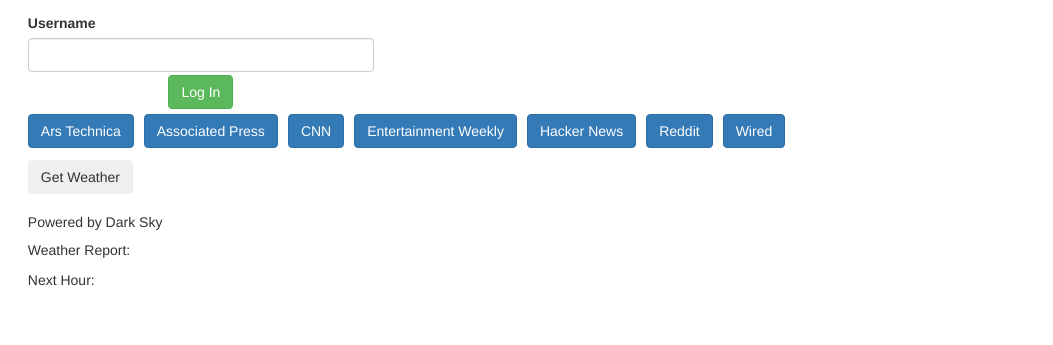
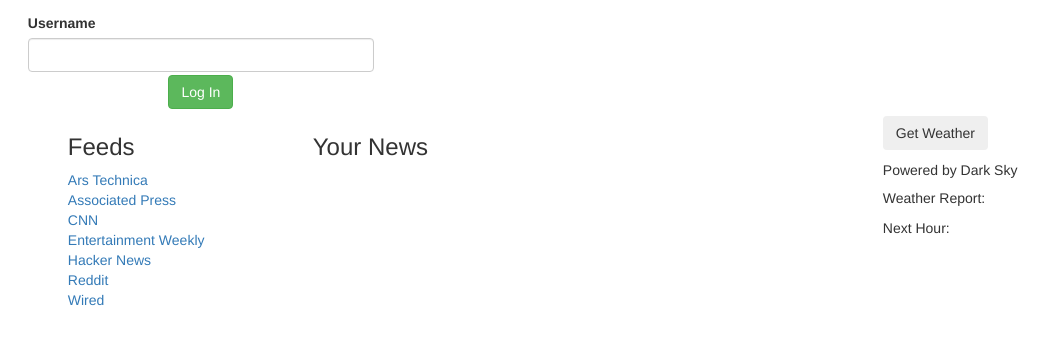
Before and after one commit to mchlltt/Your-Today-Dashboard, a PHP site: page / in a window 1280 px wide. Shown: the top 345 px of the page, without its empty margins (0-1053 px from the left). Run offline with PHP 8.4, Linux system fonts and the light colour scheme; some libraries are stand-ins or nearby versions.

Commit message:
restyled

```diff
--- a/assets/css/style.css
+++ b/assets/css/style.css
@@ -30,11 +30,10 @@ body {
 	display: none;
 }
 
-.buttons {
-	margin-left: -5px;
-	margin-right: -5px;
+.list-style {
+	list-style: none;
 }
 
-.btnSource {
-	margin: 0 5px;
+.well {
+	align-items: stretch;
 }
--- a/assets/javascript/news.js
+++ b/assets/javascript/news.js
@@ -27,12 +27,14 @@ $(document).ready(function () {
 
     function makeButtons() {
         for (var i = 0; i < newsSource.length; i++) {
-            var a = $('<button>').attr({
-                'class': 'btnSource btn btn-primary',
+            var b = $('<li>').addClass('');
+            var a = $('<a>').attr({
+                'class': 'btnSource',
                 'data-index': i
             });
             a.html(newsSource[i].source);
-            $('.buttons').append(a);
+            b.append(a);
+            $('.buttons').append(b);
         }
     }
     var sourceIndex;
@@ -40,26 +42,29 @@ $(document).ready(function () {
     function buttonClick() {
         $(document).on('click', '.btnSource', function () {
             sourceIndex = $(this).data('index');
+            $('.article').empty();
+            $('.article').html('Loading...');
             getNews();
         });
     }
+
     function getNews() {
         qurl = newsSource[sourceIndex].url;
         $.ajax({
             url: qurl,
             method: 'GET'
         }).done(function (data) {
-            console.log(data);
             $('.article').empty();
+            // var d = $('<div class="well col-md-12 col-sm-12 col-xs-12">');
             for (var i = 0; i < 3; i++) {
-                var d = $('<div class="well col-md-4 col-sm-4 col-xs-4">');
+                var f = $('<div class="well col-md-12 col-sm-12 col-xs-12">');
                 var a = $('<h3>').html(data.articles[i].title);
                 var b = $('<p>').html(data.articles[i].description);
                 var c = $('<img src="' + data.articles[i].urlToImage + '"/>');
                 var e = $('<a href="' + data.articles[i].url + '" target="blank"></a>').html('Read more');
                 c.addClass('img-responsive img-rounded mx-auto');
-                d.append(a, b, e, c);
-                $('.article').append(d);
+                f.append(a, b, e, c);
+                $('.article').append(f);
             }
         });
     }
--- a/index.html
+++ b/index.html
@@ -56,11 +56,17 @@
         </div>
     </div>
     <div class="container row">
-        <div class="buttons col-md-12"></div>
-        <div class="article col-md-12"></div>
-    </div>
-    <div class="container row">
-        <div class="col-xs-12">
+        <div class="col-md-3">
+            <ul class="list-style">
+                <li><h3>Feeds</h3></li>
+            </ul>
+            <ul class="buttons list-style"></ul>
+        </div>
+        <div class="col-md-6">
+            <h3>Your News</h3>
+            <div class="article"></div>
+        </div>
+        <div class="col-xs-3">
             <button id="weather-button" class="btn" type="submit">Get Weather</button>
             <h5>Powered by Dark Sky</h5>
             <p id="weatherLocation"></p>
```
